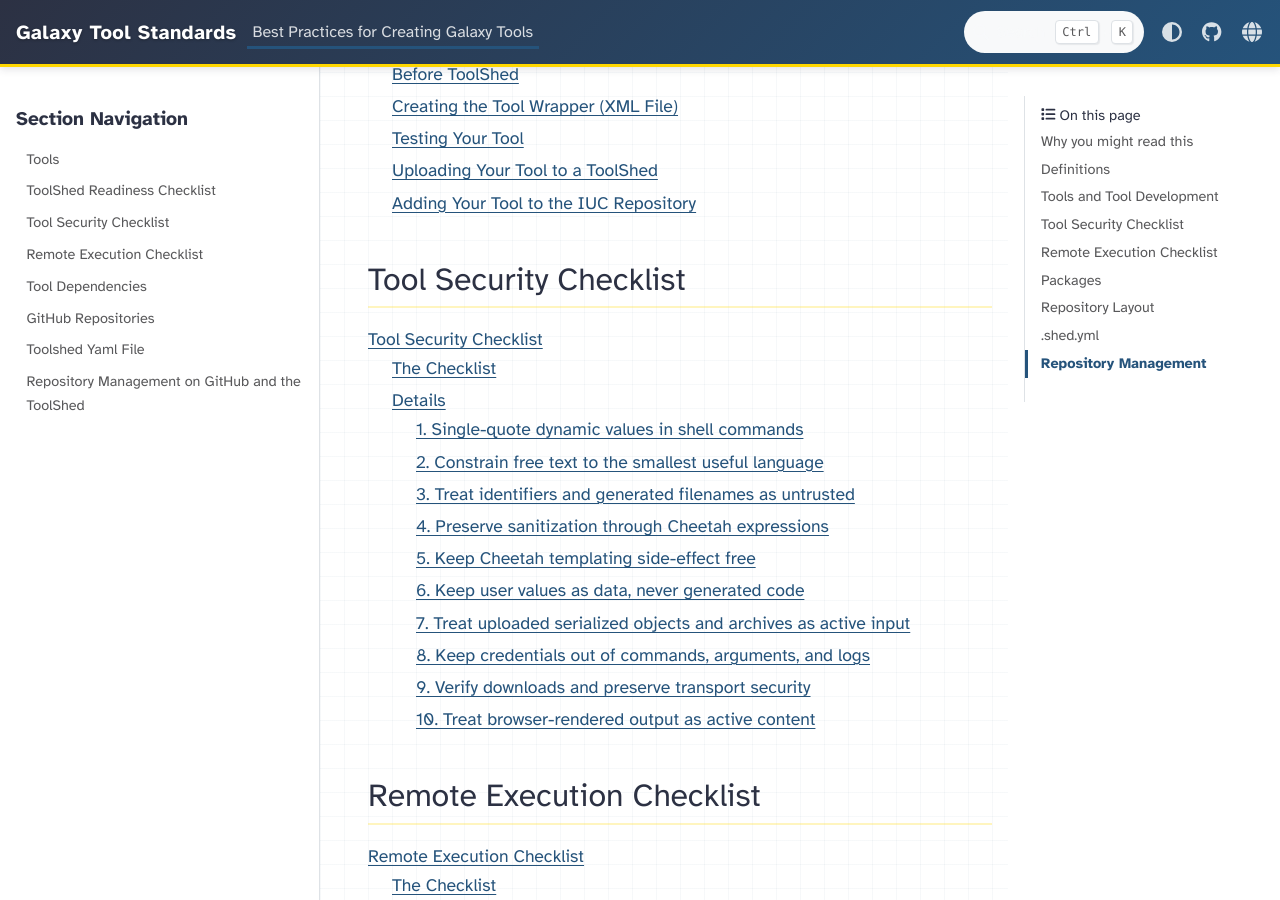
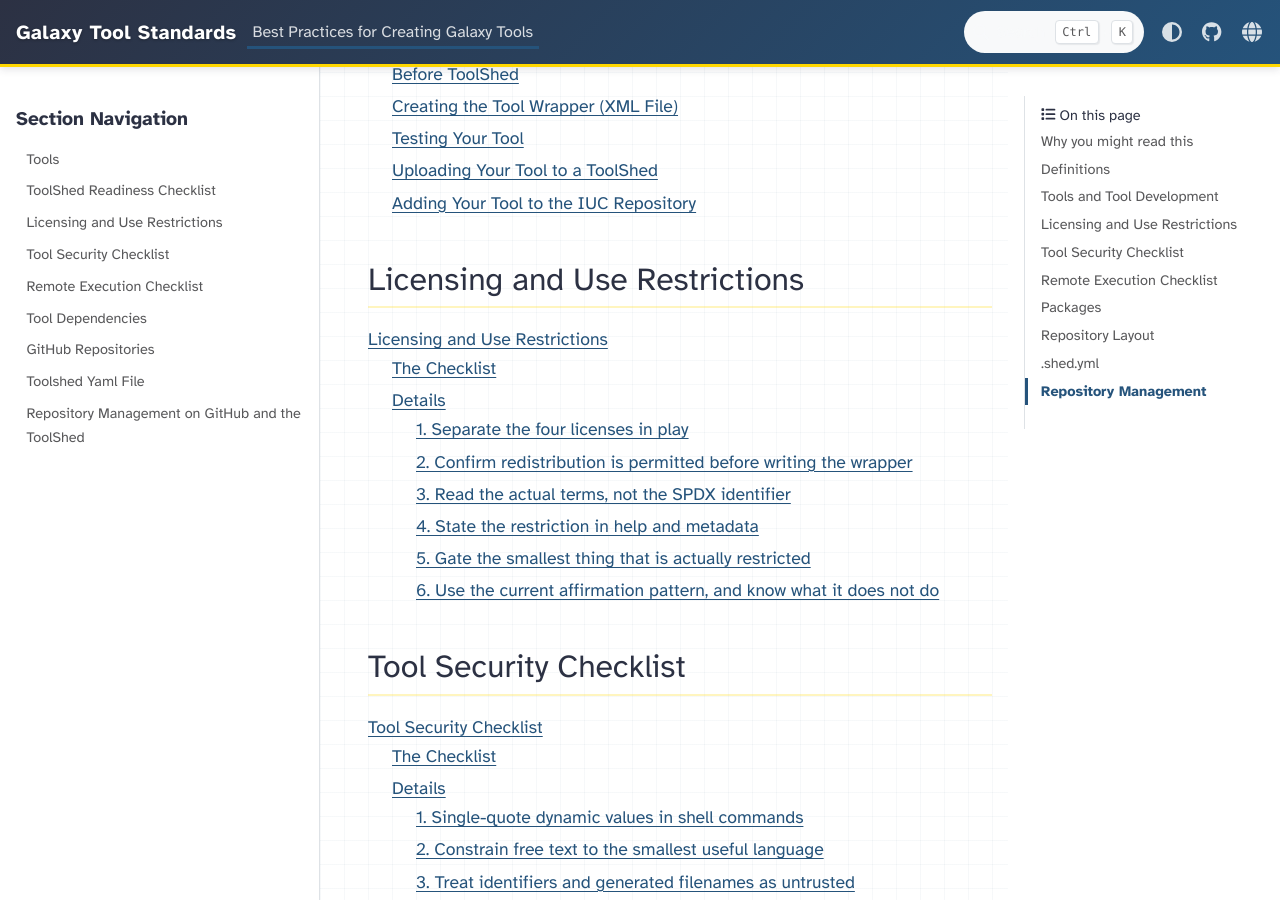
Before and after one commit to galaxy-iuc/standards, a Sphinx documentation site: the page built from docs/best_practices.rst, in a window 1280 px wide and 900 px high, scrolled down 1915 px. Built offline with Sphinx 7.4.7 and the PyData theme 0.15.4, drawn with Linux system fonts in a browser that asks for light colours; part of the change alters nothing that is shown.

Commit message:
Add licensing and use restrictions best practices
Covers wrappers whose upstream software restricts use: which of the four
licenses in play applies, whether terms permit redistribution via Bioconda,
restrictions the submitting user can affirm vs ones only the deployment can
satisfy, how to scope a gate to the restricted inputs, and the current boolean
idiom with its limits.

Surveys existing IUC practice (MEME, Sfold, EGSEA, MAKER, Clair3, artic_minion,
InterProScan, GEMINI, PEAR) and points at galaxyproject/galaxy#23261 as the
intended replacement once it lands.

Co-Authored-By: Claude Opus 5 (1M context) <noreply@anthropic.com>

```diff
--- a/docs/best_practices.rst
+++ b/docs/best_practices.rst
@@ -46,6 +46,13 @@ Tools and Tool Development
     best_practices/tool_xml
     best_practices/integration_checklist
 
+Licensing and Use Restrictions
+------------------------------
+
+.. toctree::
+
+    best_practices/licensing
+
 Tool Security Checklist
 -----------------------
 
--- /dev/null
+++ b/docs/best_practices/licensing.rst
@@ -0,0 +1,358 @@
+Licensing and Use Restrictions
+==============================
+
+Most tools wrapped by the IUC are under permissive or copyleft open source
+licenses and need no special handling. A minority are not: they are free only
+for academic, non-profit, or otherwise non-commercial use, they restrict
+redistribution, or they restrict who may be served by an installed copy.
+
+Wrapping such a tool is not forbidden, but it is a decision with consequences
+for every administrator who installs the wrapper and every user who runs it.
+This page collects what the IUC has learned doing it, and what to do while
+Galaxy lacks a first-class mechanism for it.
+
+.. warning::
+
+    Nothing on this page is legal advice, and no contributor or reviewer should
+    be expected to give any. The goal is narrower and achievable: make the
+    restriction **visible**, make the upstream permission **recorded**, and make
+    the obligations that fall on the administrator **legible** to that
+    administrator before they install the tool.
+
+The Checklist
+-------------
+
+#. :ref:`Separate the four licenses in play <licensing-four-licenses>`
+   — the wrapper, the wrapped software, its dependencies, and any reference data or models it uses.
+#. :ref:`Confirm redistribution is permitted before writing the wrapper <licensing-redistribution>`
+   — no conda package, no tool; get and record explicit upstream permission where the license is silent or hostile.
+#. :ref:`Read the actual terms, not the SPDX identifier <licensing-read-terms>`
+   — some licenses constrain the person submitting the job; some constrain the organization hosting the server. Only the first can be handled in a wrapper.
+#. :ref:`State the restriction in help and metadata <licensing-declare>`
+   — an administrator deciding whether to install a tool should not have to read the ``<command>`` block to discover it is encumbered.
+#. :ref:`Gate the smallest thing that is actually restricted <licensing-scope-the-gate>`
+   — a restricted model, database, or optional analysis should not block the unrestricted parts of a tool.
+#. :ref:`Use the current affirmation pattern, and know what it does not do <licensing-current-pattern>`
+   — a boolean plus a validator, plus a Cheetah guard, is all that is available today; it records no acceptance, is not audited, and is not shown when the tool runs inside a workflow.
+
+Details
+-------
+
+.. _licensing-four-licenses:
+
+1. Separate the four licenses in play
+~~~~~~~~~~~~~~~~~~~~~~~~~~~~~~~~~~~~~
+
+These are routinely conflated, and conflating them is how encumbered tools end
+up looking unencumbered:
+
+**The wrapper.** The ``license`` attribute on ``<tool>`` is an SPDX identifier
+or URI for *the tool XML and associated scripts you wrote*. Per the
+`Galaxy tool XML schema <https://docs.galaxyproject.org/en/latest/dev/schema.html#tool>`__,
+it "covers the tool XML and associated scripts shipped with the tool". Most IUC
+wrappers declaring it use ``license="MIT"``. It says nothing about the wrapped
+software.
+
+**The wrapped software.** MEME, Sfold, MAKER, PEAR. This is the license that
+matters for the questions on this page, and Galaxy currently has **no** tool XML
+element that expresses it — a long-standing gap tracked in
+`galaxyproject/galaxy#12663 <https://github.com/galaxyproject/galaxy/issues/12663>`__
+and `galaxyproject/galaxy#8006 <https://github.com/galaxyproject/galaxy/issues/8006>`__.
+
+**Its dependencies.** A permissively licensed program can pull in an encumbered
+one. InterProScan is a good example: the InterProScan distribution is open
+source, but several member analyses it can dispatch to (Phobius, SignalP, TMHMM,
+and SMART's licensed components) are separately licensed, are not shipped in the
+conda package, and must be installed by the administrator.
+
+**Reference data and models.** Increasingly the encumbered artifact is not code
+at all. Clair3 is BSD-3-Clause, but the Rerio basecalling models it can use are
+under the Oxford Nanopore Technologies Public License. GEMINI is MIT, but CADD
+scores are non-commercial only. A tool whose code license is clean may still
+need a gate on a data path.
+
+.. _licensing-redistribution:
+
+2. Confirm redistribution is permitted before writing the wrapper
+~~~~~~~~~~~~~~~~~~~~~~~~~~~~~~~~~~~~~~~~~~~~~~~~~~~~~~~~~~~~~~~~~
+
+An IUC tool needs an installable dependency, in practice a Bioconda package —
+and, downstream of that, a public BioContainers or mulled image. Bioconda's
+contributor checklist requires that the "`[l]icense allows redistribution and
+license is indicated in meta.yaml
+<https://bioconda.github.io/contributor/guidelines.html>`__". So the first
+question is not "may users run this?" but "may Bioconda ship it at all?" — and
+then, separately, may that binary be baked into a container image published to a
+public registry? The second question is not answered by the first, and for
+academic-use software it is worth asking explicitly.
+
+Three outcomes, all of which occur in practice:
+
+**The license permits redistribution with restrictions on use.** This is the
+common case for academic-use software, and it is the one the rest of this page
+is about. The recipe declares the terms and ships the license text — for example
+``license: Custom`` with ``license_file: COPYING`` for
+`meme <https://github.com/bioconda/bioconda-recipes/tree/master/recipes/meme>`__,
+and the SPDX identifier ``CC-BY-NC-SA-3.0`` for
+`pear <https://github.com/bioconda/bioconda-recipes/tree/master/recipes/pear>`__.
+
+Note that a recipe recording terms is not the same as a recipe asserting a
+redistribution grant. ``license: OTHER`` or ``Custom`` means only that no SPDX
+identifier fits; someone still has to read the file that ``license_file`` points
+at. That file is useful beyond compliance: the canonical terms already exist as
+text in a known place, so a wrapper that needs to display them does not have to
+transcribe them.
+
+**The license is silent or ambiguous, and upstream grants permission.** Ask
+upstream, in writing, and record the answer somewhere durable. MAKER is the
+model here. The Bioconda recipe declares ``GPL-3.0-or-later``, but MAKER's
+actual terms are academic-use; Mark Yandell was asked directly and replied
+(quoted in
+`galaxyproject/iwc#47 <https://github.com/galaxyproject/iwc/pull/47#issuecomment-962260646>`__):
+
+    We give permission for Bioconda and Galaxy Project to distribute MAKER2/3
+    through their tool/package management system. MAKER2/3 is free for academic
+    use, but commercial Bioconda and Galaxy users of MAKER2/3 still need a
+    license […]. Bioconda and Galaxy project are not responsible for users who
+    have not properly licensed MAKER.
+
+``maker.xml`` carries a comment pointing at that permission, immediately above
+the parameter that implements it. Do the same: a link to the grant in the
+wrapper is worth more than the grant existing in someone's inbox.
+
+.. code-block:: xml
+
+    <!-- More info on licensing in https://github.com/galaxyproject/iwc/pull/47#issuecomment-962260646 -->
+
+If upstream does not reply, you do not have permission. Silence is not a grant,
+and a wrapper is not the place to resolve the ambiguity.
+
+**Redistribution is not permitted.** Then the software cannot be packaged, and
+neither Bioconda nor the IUC can make it installable. There is no
+``signalp``, ``tmhmm``, ``phobius``, or ``rnammer`` recipe in Bioconda for
+exactly this reason. Two established escapes exist, and both push the work onto
+the administrator:
+
+- **A placeholder package plus a registration script.** Bioconda's ``gatk``
+  recipe installs a stub that prints "Due to license restrictions, this recipe
+  cannot distribute and install GATK directly" and a ``gatk-register`` command
+  that copies in an administrator-supplied archive.
+- **An optional path in the wrapper that assumes a manual installation.**
+  ``interproscan.xml`` exposes its licensed member analyses behind a
+  ``<conditional>`` whose help says plainly that "[t]he corresponding tools must be
+  installed manually by the administrator of this Galaxy instance". The tool
+  test for that path asserts the analyses report as deactivated, which is the
+  honest expectation on a default installation.
+
+.. _licensing-read-terms:
+
+3. Read the actual terms, not the SPDX identifier
+~~~~~~~~~~~~~~~~~~~~~~~~~~~~~~~~~~~~~~~~~~~~~~~~~
+
+"Non-commercial" is not one restriction. Sort the terms into two piles, because
+only one of them is something a tool wrapper can address.
+
+**Restrictions on the submitting user's purpose.** MEME grants "permission to
+use, copy, modify, and distribute any part of this software for educational,
+research and non-profit purposes, without fee"; commercial users contact UCSD's
+Office of Innovation and Commercialization. PEAR is CC-BY-NC-SA-3.0. MAKER is
+free for academic use. In each case the server may host the software, and the
+open question is what *this particular person* is doing with *this particular
+job*. That is a question the person running the job can answer, and it is what
+the affirmation checkbox is for.
+
+**Restrictions on the hosting organization.** These bind the deployment, and no
+user-facing checkbox can satisfy them. Sfold is the clearest example in the IUC
+repository. Its
+`academic license <https://github.com/Ding-RNA-Lab/Sfold/blob/main/license/SFOLD-ACADEMIC-LICENSE.txt>`__
+states that the licensee is "a not-for-profit college or university", and that
+the grant
+
+    is limited to use on no more than five (5) computers located at the Site by
+    no more than five (5) concurrent users, all of whom shall be employees of
+    You […]. It does not authorize Software use by third parties at the Site or
+    by anyone not located at the Site via the Internet or any other means.
+
+and separately that the licensee may not
+
+    perform services for any third parties using the Software, including,
+    without limitation, on a service bureau basis or with an online hosted
+    service.
+
+Every obligation in that passage falls on the licensed institution, not on the
+person submitting a job. A user certifying "I am not using this tool for
+commercial purposes" has said nothing about seat counts, sites, or hosted
+services, because they are not the party those terms bind. Whether a given
+deployment sits inside such terms is a question for that deployment's
+administrator, and the useful thing a wrapper can do is make sure the question
+gets asked: say so plainly in ``<help>``, and seek and record explicit upstream
+permission as in the MAKER case.
+
+The general signal: **if you find yourself writing an affirmation whose text the
+submitting user is not actually in a position to assert, the restriction is not
+one a wrapper can handle.** Escalate it to the administrators who will install
+the tool rather than dressing it up as a checkbox.
+
+.. _licensing-declare:
+
+4. State the restriction in help and metadata
+~~~~~~~~~~~~~~~~~~~~~~~~~~~~~~~~~~~~~~~~~~~~~
+
+Assume an administrator is deciding whether to install your tool, and a user is
+deciding whether they may run it. Neither will read the ``<command>`` block.
+
+- **Put the restriction near the top of** ``<help>``, not in a closing footnote.
+  ``meme_chip.xml`` leads with a ``.. class:: warningmark`` block, and
+  ``gemini_load.xml`` and ``clair3.xml`` both raise licensing in their opening
+  paragraphs. ``pear.xml`` and ``sfold.xml`` put theirs in the last lines before
+  ``</help>``, where a user scanning the tool form will not see it. Name the
+  license, say who is restricted, and link to the canonical terms and to the
+  commercial-licensing contact where one exists.
+- **Treat a citation requirement as a license condition, not a courtesy.** Some
+  academic grants are made in explicit consideration of it — Sfold's clause 2.8
+  begins "In partial consideration of the royalty-free license rights granted
+  hereunder, Licensee shall cite the following publications". Where that is the
+  case, ``<citations>`` is part of compliance and its absence is a defect.
+- **Repeat it in the affirmation label**, not just in help. "I certify that I am
+  not using this tool for commercial purposes" is weaker than a label that names
+  the license the user is accepting; ``maker.xml``'s help text on its checkbox,
+  which names the licensing page and the fact that a commercial license can be
+  purchased, is closer to right.
+- **Do not overload the** ``license`` **attribute on** ``<tool>``. It describes
+  your wrapper. Setting it to the upstream tool's license misreports the
+  wrapper's own terms and still does not produce anything Galaxy acts on. SPDX
+  also has no identifier for most of these agreements — Bioconda falls back to
+  ``Custom`` for MEME and ``OTHER`` for Sfold for the same reason.
+- **Cross-reference bio.tools** with ``<xrefs>`` as normal. It is not a license
+  declaration, but it is where a licensing annotation is most likely to become
+  machine-readable first.
+
+.. _licensing-scope-the-gate:
+
+5. Gate the smallest thing that is actually restricted
+~~~~~~~~~~~~~~~~~~~~~~~~~~~~~~~~~~~~~~~~~~~~~~~~~~~~~~
+
+If the tool is encumbered, gate the tool. If only one input, model, database, or
+optional analysis is encumbered, gate only that path. Over-blocking an
+unrestricted analysis is a real cost, and it teaches users to click through
+affirmations reflexively.
+
+``egsea.xml`` shows the cost of getting this wrong. EGSEA itself is a
+Bioconductor package under GPL-3; what is restricted is the KEGG and MSigDB data
+that its GAGE and Pathview components can consult, as the tool's own help
+explains. The wrapper nonetheless gates *every* run on an unconditional
+non-commercial certification, including analyses that touch neither data source.
+
+``clair3.xml`` is the pattern to copy for the conditional case. The restriction
+applies only when the selected model comes from the Rerio data table, so the
+guard tests both the affirmation and the provenance of the selection:
+
+.. code-block:: cheetah
+
+    #if $model_source.source == "datatable"
+        #set model_path = $model_source.model.fields.path
+        #if $model_source.model.fields.source == "rerio" and $ont_license_agree != "true"
+            echo "You must agree to the terms of the Oxford Nanopore Technologies, Ltd. Public License agreement to use Rerio models." >&2 &&
+            exit 2 ;
+        #end if
+    #end if
+
+Note that this cannot be expressed with a ``<validator>``, because the condition
+depends on another parameter's selected data-table row; it has to be a Cheetah
+guard. Note also the accompanying test, which asserts the failure rather than
+assuming it:
+
+.. code-block:: xml
+
+    <test expect_failure="true" expect_exit_code="2">
+        ...
+        <param name="ont_license_agree" value="false" />
+        <assert_stderr>
+            <has_line line="You must agree to the terms of the Oxford Nanopore Technologies, Ltd. Public License agreement to use Rerio models." />
+        </assert_stderr>
+    </test>
+
+Where the restricted component is simply absent from the installation — the
+InterProScan case — a conditional that documents the manual-installation
+requirement is preferable to a certification, since there is nothing for the
+user to certify.
+
+``artic_minion.xml`` carries a hand-copied duplicate of the whole Clair3
+arrangement — the same parameter name, the same guard, the same message. If you
+find yourself copying this pattern into a second wrapper, put it in a shared
+macro instead.
+
+.. _licensing-current-pattern:
+
+6. Use the current affirmation pattern, and know what it does not do
+~~~~~~~~~~~~~~~~~~~~~~~~~~~~~~~~~~~~~~~~~~~~~~~~~~~~~~~~~~~~~~~~~~~~
+
+Nine wrappers in the IUC repository currently gate every run on an ordinary
+boolean: ``sfold``, five wrappers under ``tools/meme`` (``dreme``, ``fimo``,
+``meme``, ``meme_psp_gen``, ``streme``), ``meme_chip``, ``egsea``, and
+``maker``. Until Galaxy offers something better, follow that idiom:
+
+.. code-block:: xml
+
+    <param name="non_commercial_use" type="boolean" checked="False"
+           label="I certify that I am not using this tool for commercial purposes.">
+      <validator type="expression" message="This tool is only available for non-commercial use.">value == True</validator>
+    </param>
+
+and back it with a defence-in-depth guard in ``<command>``, as the MEME macros
+do:
+
+.. code-block:: xml
+
+    <token name="@CHECK_NON_COMMERCIAL_USE@"><![CDATA[
+        #if not $non_commercial_use
+            >&2 echo "this tool is only available for non commercial use";
+            exit 1;
+        #end if
+    ]]></token>
+
+Conventions worth holding to:
+
+- **Name the parameter** ``non_commercial_use`` for a purpose certification.
+  The repository is currently inconsistent — ``maker`` uses ``license_agreement``
+  and ``clair3`` and ``artic_minion`` use ``ont_license_agree`` — which makes the
+  pattern hard to find and hard to migrate later. Where the affirmation is
+  acceptance of a *named* license rather than a statement about commercial
+  purpose, a name derived from that license is reasonable, but be deliberate
+  about it.
+- **Put the affirmation last in** ``<inputs>``, so it reads as the final step
+  before running. Most wrappers do; ``sfold`` puts it first.
+- **Share it through a macro** across a suite. The five MEME wrappers share
+  ``@CHECK_NON_COMMERCIAL_USE@`` but each carries its own copy of the parameter;
+  the parameter belongs in the macro too.
+- **Set it in every test**, and add a test that asserts the tool fails without
+  it, as ``clair3`` does.
+- **Do not assume CI will catch a missing gate.** ``planemo lint`` checks nothing
+  on this page. The entire convention is enforced by human review.
+
+Now the part that matters more than the idiom — **three things this pattern does
+not do**:
+
+1. **It is invisible when the tool runs inside a workflow.** A ``checked``
+   boolean is not a runtime input; its value is baked into the workflow step at
+   save time, so unless the workflow author deliberately exposes it as a runtime
+   value, the run form never renders it. The workflow *author* affirmed on the
+   runner's behalf, once, possibly years ago.
+2. **The wrong thing persists.** No acceptance is recorded — nothing represents
+   "this user accepted these terms", so there is no audit trail and nothing to
+   revoke. Meanwhile the checkbox *value* persists in the places that skip the
+   prompt on a later run: baked into workflow steps, as above, and reloaded
+   pre-checked on rerun, since the tool form is repopulated from the previous
+   job's parameters. A decision made once, for one purpose, already carries
+   forward — invisibly, and with no record of who made it or when.
+3. **It is a fake parameter.** It lands in the job's parameters, the tool state,
+   the rerun form, API responses, and every workflow that embeds the tool. Six
+   MEME-related wrappers each carry a separate affirmation about one license.
+
+There is a fourth, quieter problem: consistency. PEAR carries the clearest
+machine-readable non-commercial signal of any tool discussed here — its Bioconda
+recipe uses the SPDX identifier ``CC-BY-NC-SA-3.0``, where MEME and Sfold fall
+back to ``Custom`` and ``OTHER`` — and yet its wrapper has no affirmation at all,
+only a note at the end of ``<help>``. Reasonable people have applied this idiom
+to some tools and not others, which is what happens when the only available
+mechanism is a convention rather than a declaration.
```
